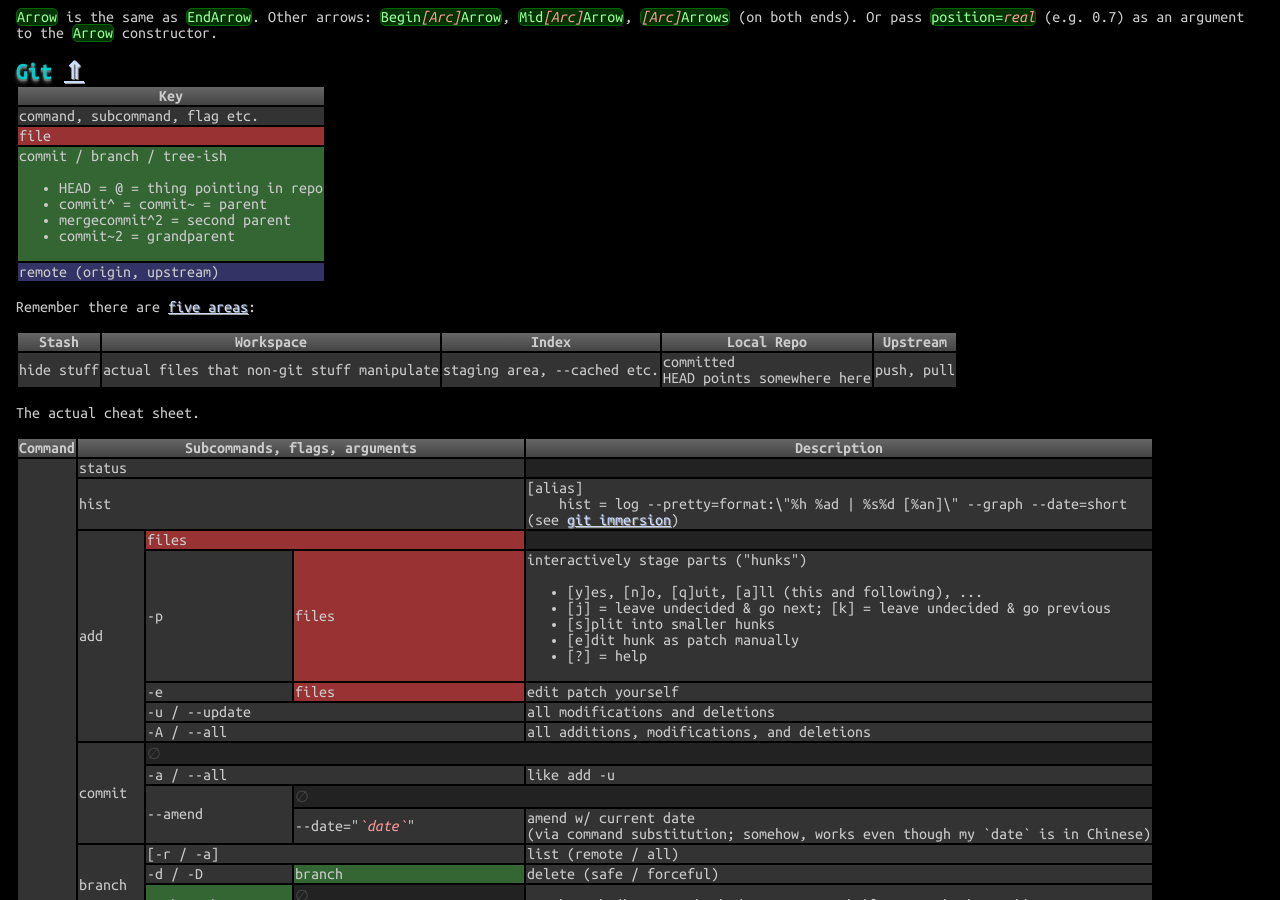
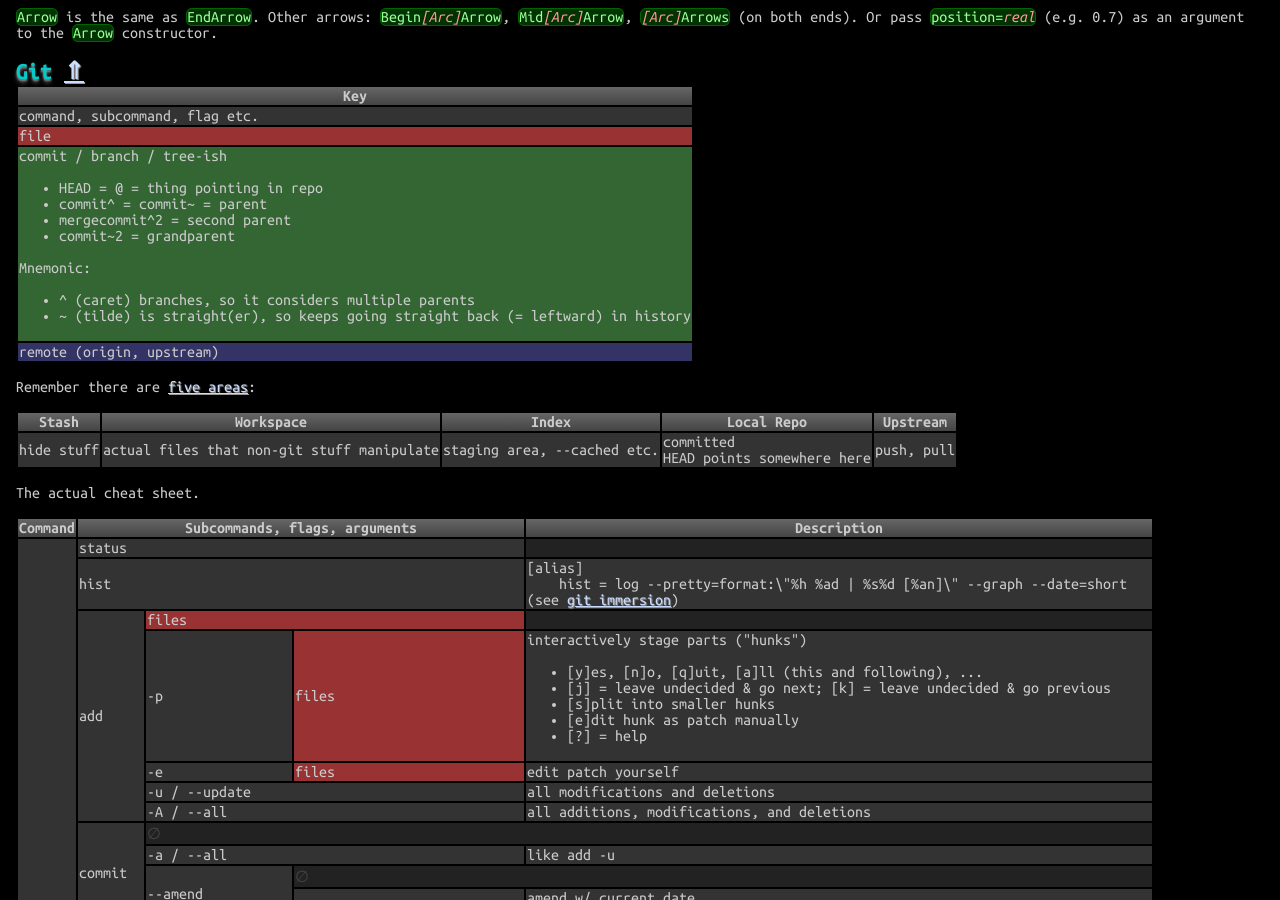
Before and after one commit to betaveros/cs, a Jekyll site: the page built from index.html, in a window 1280 px wide and 900 px high, scrolled down 15817 px. Built offline with Jekyll 4.4.1, drawn with Linux system fonts in a browser that asks for light colours.

Commit message:
git: mnemonic for ^ and ~ for specifying parents

```diff
--- a/_includes/git.html
+++ b/_includes/git.html
@@ -8,6 +8,11 @@
 				<li>commit^ = commit~ = parent</li>
 				<li>mergecommit^2 = second parent</li>
 				<li>commit~2 = grandparent</li>
+			</ul>
+			Mnemonic:
+			<ul>
+				<li>^ (caret) branches, so it considers multiple parents</li>
+				<li>~ (tilde) is straight(er), so keeps going straight back (= leftward) in history</li>
 			</ul>
 		</td></tr>
 	<tr><td class="cb">remote (origin, upstream)</td></tr>
```
